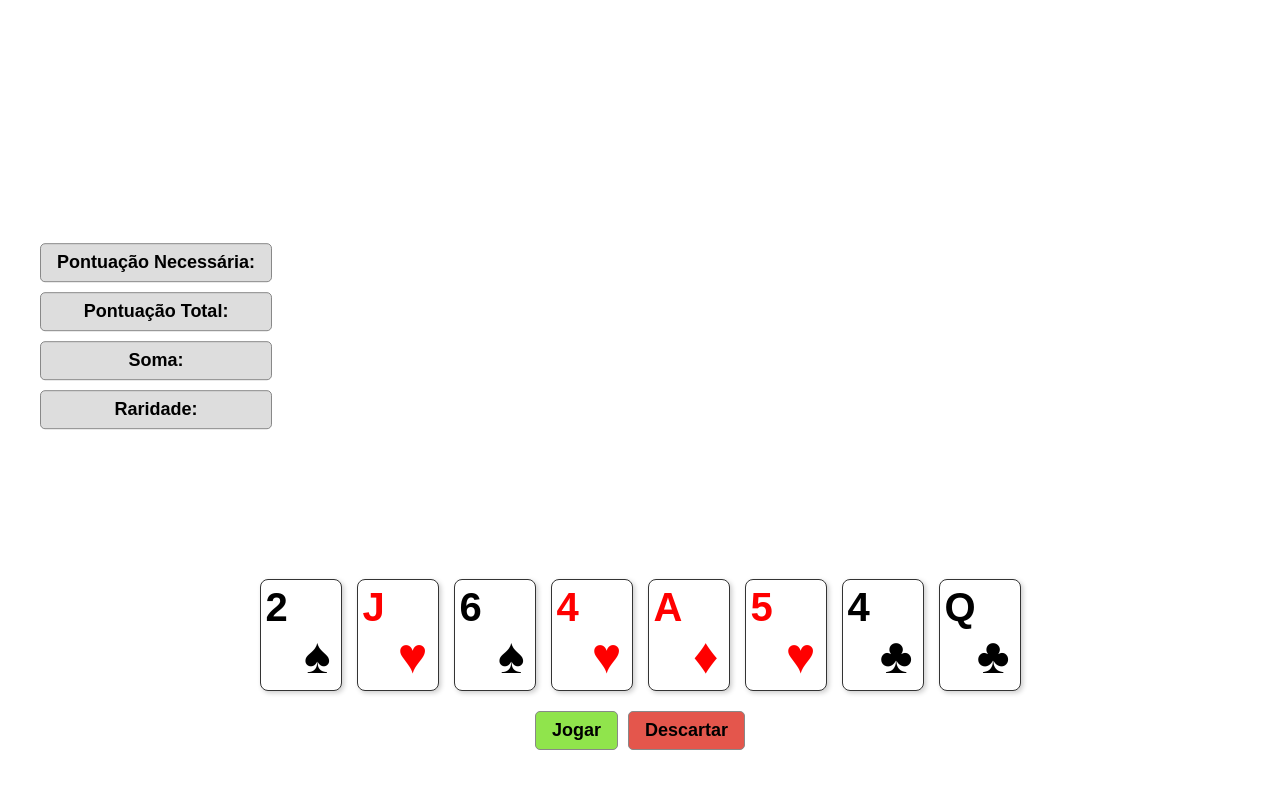
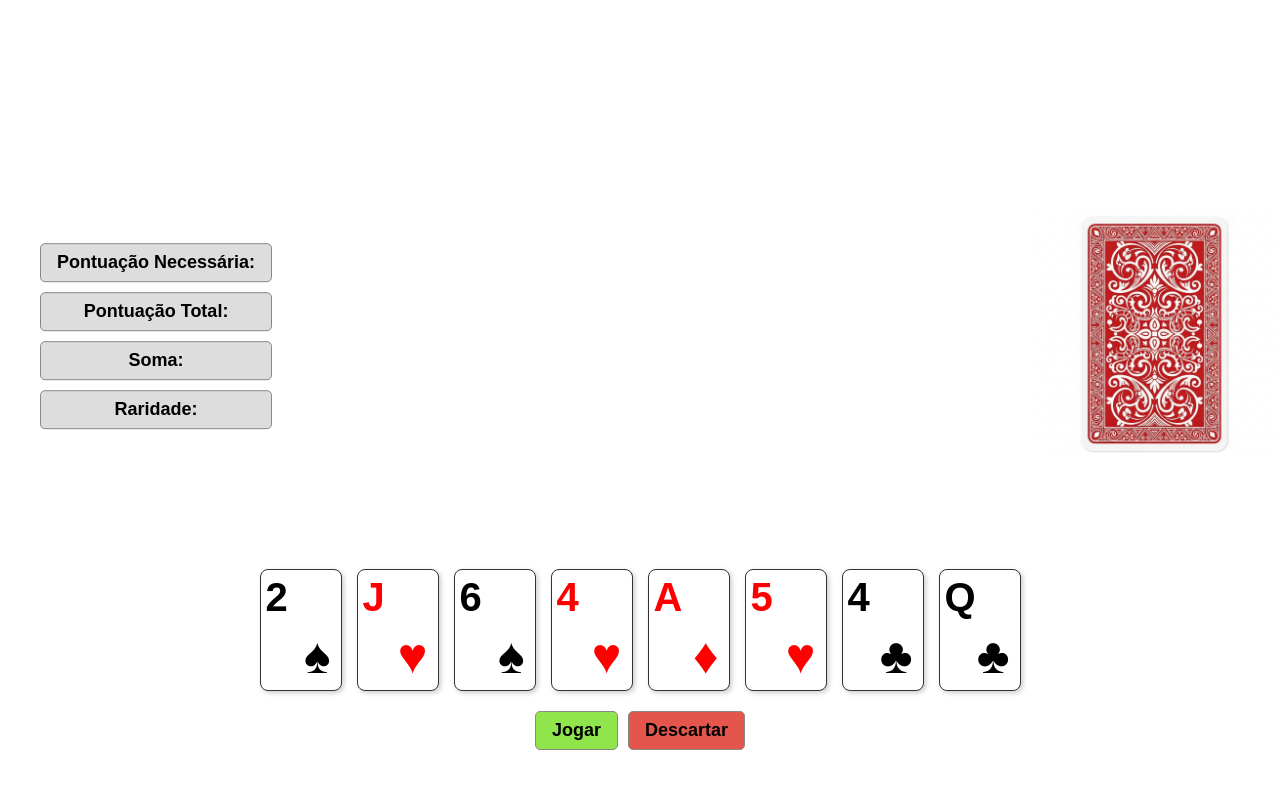
Before and after one commit to ufjf-dcc206/ufjf-dcc206-2025-1-a-trb-div-as, a website built with Vite: page ICElatro/index.html in a window 1280 px wide. Both pictures are taken after a click on the button "Jogar". Built offline with nearby package versions, Linux system fonts and the light colour scheme.

Commit message:
adiciona carta de baralho virada

```diff
--- a/ICElatro/index.html
+++ b/ICElatro/index.html
@@ -17,6 +17,9 @@
 
     <div id="telaJogo">
       <div id="cartasNaMao"></div>
+      <div id="baralho">
+        <img src="/baralho.png" />
+      </div>
       <div id="pontuação">
         <div id="pontuaçãoNecessária">Pontuação Necessária:</div>
         <div id="pontuaçãoTotal">Pontuação Total:</div>
--- a/ICElatro/src/style.css
+++ b/ICElatro/src/style.css
@@ -44,7 +44,6 @@ body {
   display: flex;
   flex-direction: column;
   position: absolute;
-  top: 20px;
   left: 40px;
   z-index: 10;
   top: 50%;
@@ -60,6 +59,18 @@ body {
   font-weight: bold;
   color: #000;
   margin-bottom: 10px;
+}
+
+#baralho {
+  width: 170px;
+  height: 250px;
+  border-radius: 10px;
+  display: flex;
+  position: absolute;
+  right: 80px;
+  z-index: 10;
+  top: 48%;
+  transform: translateY(-70%);
 }
 
 #botoesJogo {
@@ -93,7 +104,7 @@ body {
 
 .carta {
   width: 60px;
-  height: 90px;
+  height: 100px;
   border: 1px solid #333;
   border-radius: 8px;
   display: flex;
@@ -123,7 +134,7 @@ body {
 }
 
 .naipeVermelho {
-  color: red;
+  color: #ff0000;
 }
 
 .naipePreto {
```
Also changed, not shown: ICElatro/src/main.ts (+2 -6 lines), ICElatro/public/baralho.png (added).
